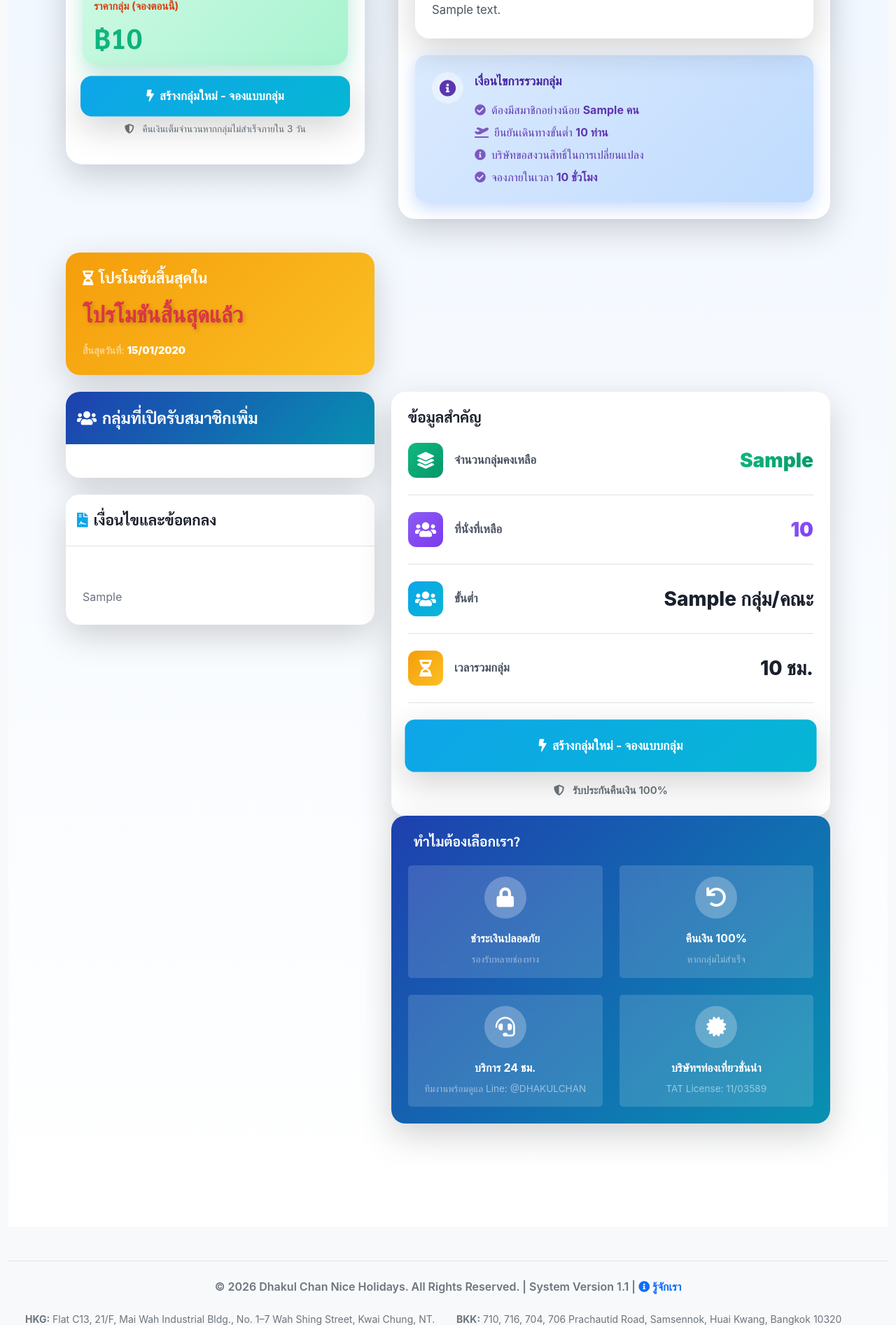
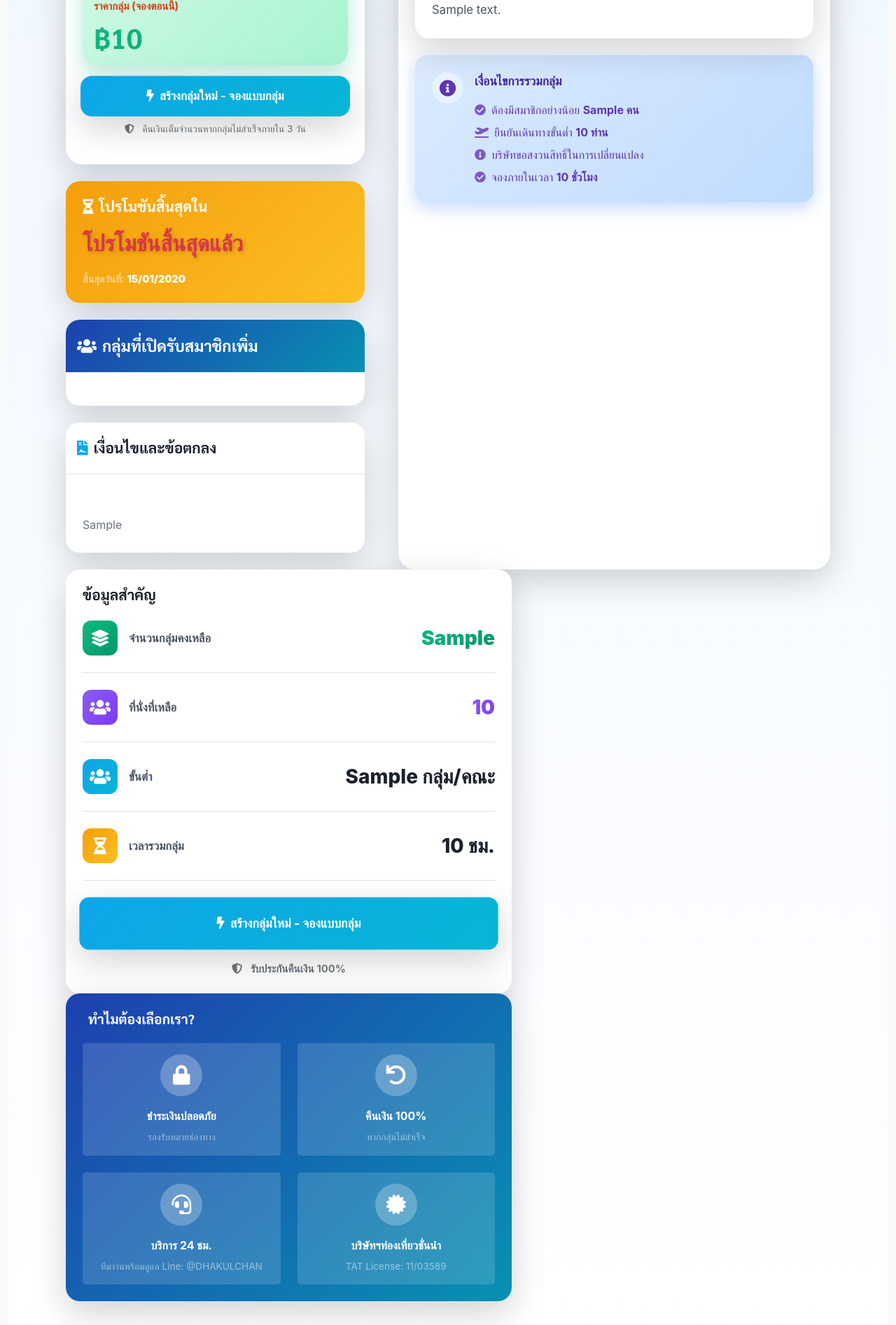
Before and after one commit to dhakulchan/voucher-system1, a Flask app: template templates/group_buy/public/campaign_detail_improved.html in a window 1280 px wide. Shown: the part 424-2318 px from the top of the page at 70% size. Run offline with Flask 3, Linux system fonts and the light colour scheme; the template is opened without the code that fills it: most values are stand-ins (such as "Sample title", 1, 10 or a date in 2020); parts of the project's set-up code (start-up, migrations or seed data) failed here and were passed over; some libraries are stand-ins or nearby versions.

Commit message:
feat: reorganize campaign detail sections - move countdown, groups, gallery, terms to left column

```diff
--- a/templates/group_buy/public/campaign_detail_improved.html
+++ b/templates/group_buy/public/campaign_detail_improved.html
@@ -173,102 +173,9 @@
                         </div>
                     </div>
 
-                    <!-- Product Details -->
-                    {% if campaign.product_details %}
-                    <!-- Moved to Sidebar -->
-                    {% endif %}
-
-                    <!-- Description -->
-                    {% if campaign.description %}
-                    <!-- Moved to Sidebar -->
-                    {% endif %}
-                </div>
-
-                <!-- Price & Info Column - Right Sidebar -->
-                <div class="col-lg-7">
-                    <div class="hero-content bg-white shadow-lg h-100" style="border-radius: 24px; padding: 1.5rem;">
-
-                        <!-- Product Details (Moved to Sidebar Top) -->
-                        {% if campaign.product_details %}
-                        <div class="details-section mb-4">
-                            <div class="card border-0 shadow-lg" style="border-radius: 20px; overflow: hidden;">
-                                <div class="card-header bg-white border-bottom py-4">
-                                    <h5 class="mb-0 fw-bold" style="font-size: 1.3rem; color: #1a202c;">
-                                        <i class="fas fa-plane me-2" style="color: #0ea5e9;"></i>รายละเอียดการเดินทาง
-                                    </h5>
-                                </div>
-                                <div class="card-body p-4">
-                                    <div class="product-details"
-                                        style="line-height: 2; font-size: 1.05rem; color: #4b5563;">
-                                        {{ campaign.product_details|safe }}
-                                    </div>
-                                </div>
-                            </div>
-                        </div>
-                        {% endif %}
-
-                        <!-- Description (Moved to Sidebar) -->
-                        {% if campaign.description %}
-                        <div class="description-section mb-4">
-                            <div class="card border-0 shadow-lg" style="border-radius: 20px; overflow: hidden;">
-                                <div class="card-header bg-white border-bottom py-4">
-                                    <h5 class="mb-0 fw-bold" style="font-size: 1.3rem; color: #1a202c;">
-                                        <i class="fas fa-info-circle me-2"
-                                            style="color: #0ea5e9;"></i>รายละเอียดเพิ่มเติม
-                                    </h5>
-                                </div>
-                                <div class="card-body p-4">
-                                    <div style="line-height: 2; font-size: 1.05rem; color: #4b5563;">
-                                        {{ campaign.description|safe }}
-                                    </div>
-                                </div>
-                            </div>
-                        </div>
-                        {% endif %}
-
-                        <!-- Group Rules -->
-                        <div class="rules-box p-4 hover-lift"
-                            style="background: linear-gradient(135deg, #dbeafe 0%, #bfdbfe 100%); border: none; border-radius: 16px; box-shadow: 0 8px 25px rgba(59, 130, 246, 0.3);">
-                            <div class="d-flex align-items-start">
-                                <div class="icon-circle-small me-3 flex-shrink-0"
-                                    style="width: 45px; height: 45px; background: rgba(255, 255, 255, 0.4); border-radius: 50%; display: flex; align-items: center; justify-content: center;">
-                                    <i class="fas fa-info-circle fs-4" style="color: #5e35b1;"></i>
-                                </div>
-                                <div>
-                                    <strong class="d-block mb-3"
-                                        style="font-size: 1.1rem; color: #4527a0; font-weight: 700;">เงื่อนไขการรวมกลุ่ม</strong>
-                                    <ul class="list-unstyled mb-0">
-                                        <li class="mb-2" style="font-size: 1rem; color: #5e35b1;"><i
-                                                class="fas fa-check-circle me-2"
-                                                style="color: #7e57c2;"></i>ต้องมีสมาชิกอย่างน้อย
-                                            <strong>{{ campaign.min_participants }} คน</strong>
-                                        </li>
-                                        <li class="mb-2" style="font-size: 1rem; color: #5e35b1;"><i
-                                                class="fas fa-plane-departure me-2"
-                                                style="color: #7e57c2;"></i>ยืนยันเดินทางขั้นต่ำ
-                                            <strong>10 ท่าน</strong>
-                                        </li>
-                                        <li class="mb-2" style="font-size: 1rem; color: #5e35b1;"><i
-                                                class="fas fa-info-circle me-2"
-                                                style="color: #7e57c2;"></i>บริษัทขอสงวนสิทธิ์ในการเปลี่ยนแปลง
-                                        </li>
-                                        <li style="font-size: 1rem; color: #5e35b1;"><i class="fas fa-check-circle me-2"
-                                                style="color: #7e57c2;"></i>จองภายในเวลา <strong>{{
-                                                campaign.duration_hours }} ชั่วโมง</strong></li>
-                                    </ul>
-                                </div>
-                            </div>
-                        </div>
-                    </div>
-                </div>
-            </div>
-        </div>
-
                     <!-- Countdown Timer -->
                     {% if campaign.campaign_end_date %}
-        <div class="row mb-4">
-            <div class="col-lg-5">
-                <div class="countdown-timer">
+                    <div class="countdown-timer mb-4">
                         <div class="card border-0 shadow-lg hover-lift"
                             style="background: linear-gradient(135deg, #f59e0b 0%, #fbbf24 100%); border-radius: 20px; overflow: hidden;">
                             <div class="card-body p-4">
@@ -287,14 +194,7 @@
                             </div>
                         </div>
                     </div>
-            </div>
-        </div>
                     {% endif %}
-
-        <div class="row g-4">
-
-            <!-- Main Content -->
-            <div class="col-lg-5">
 
                     <!-- Available Groups -->
                     <div class="groups-section mb-4">
```
Also changed, not shown: other parts of templates/group_buy/public/campaign_detail_improved.html (+102 -17 lines). Lines whose indentation alone changed are shown as unchanged.
